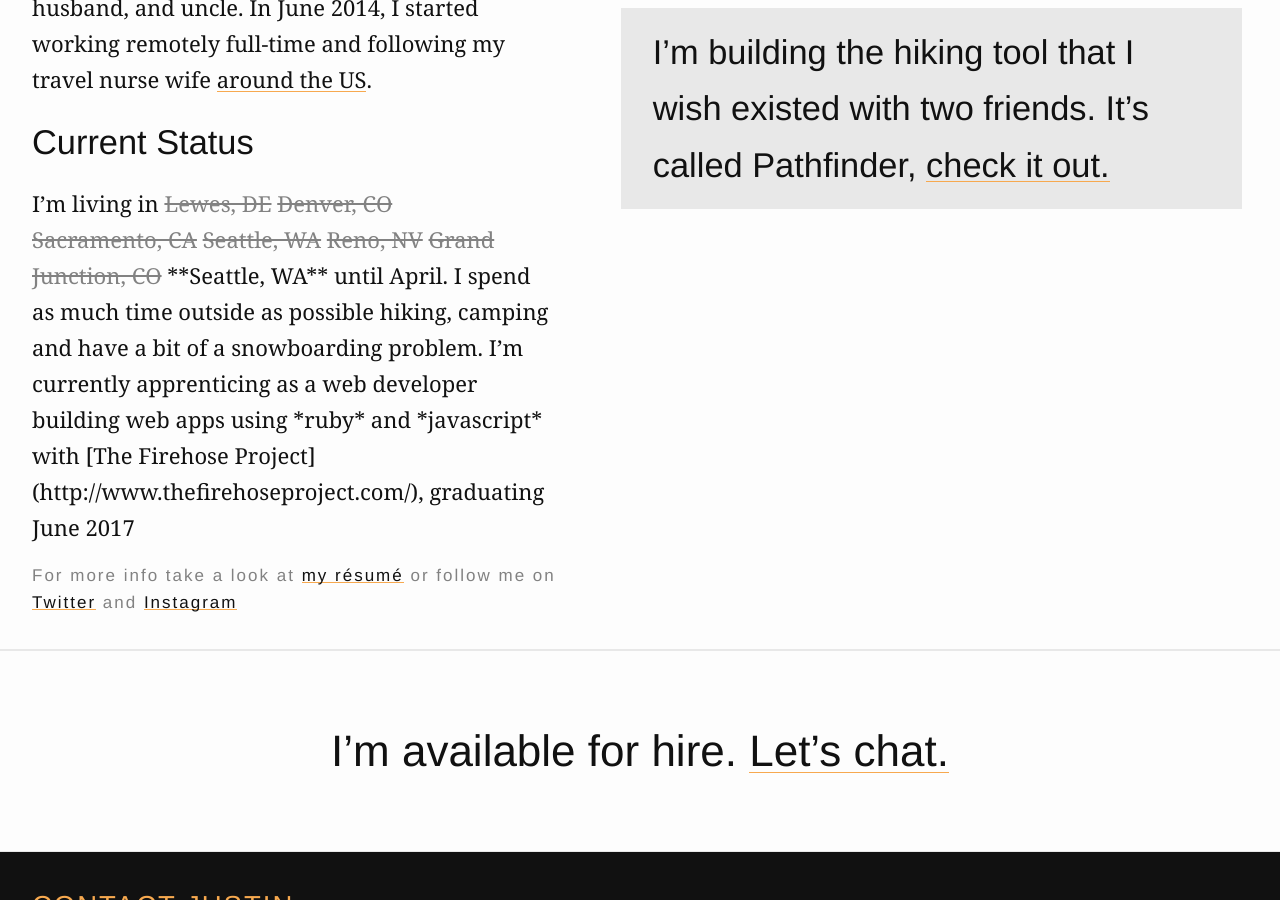
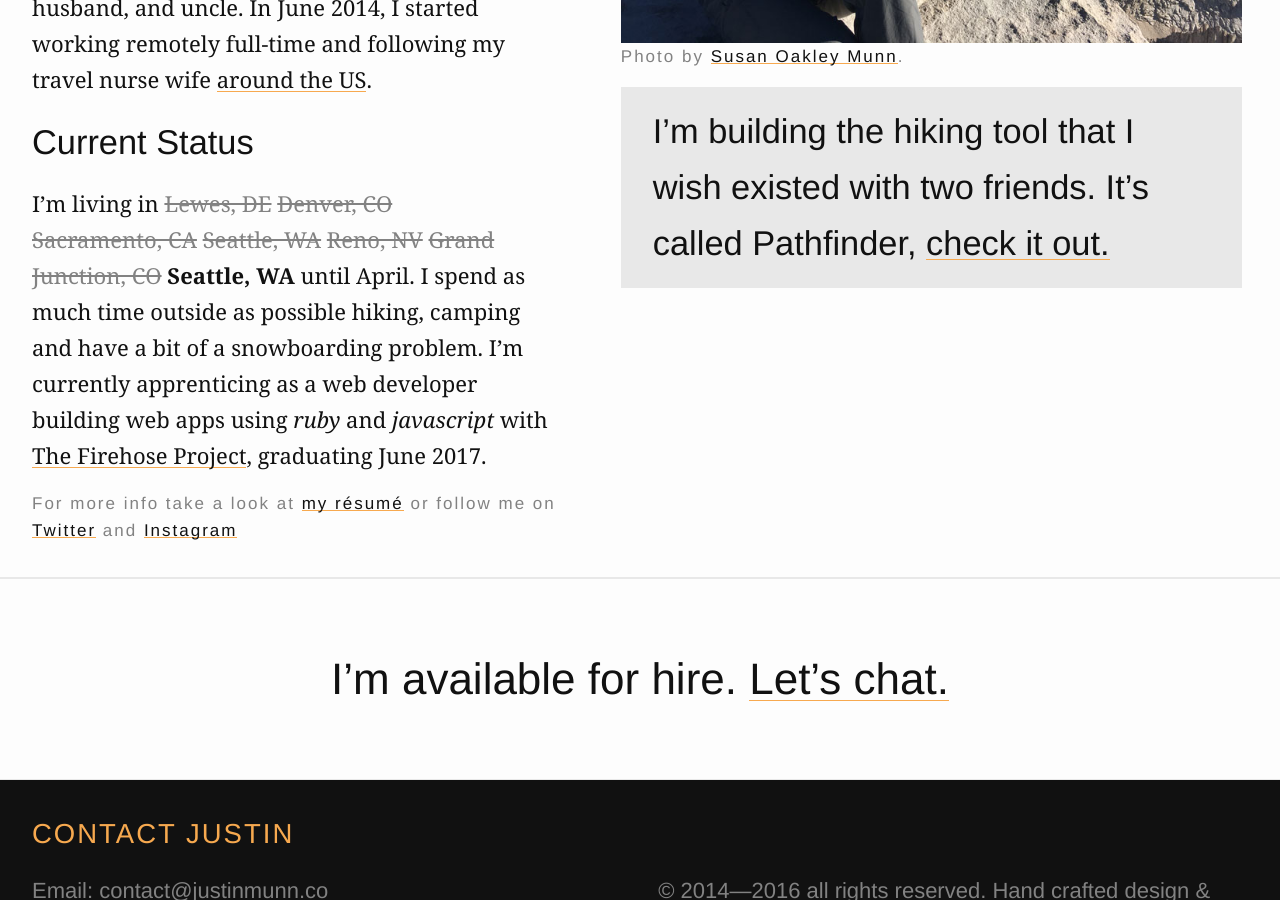
Before and after one commit to jwmunn-og/2016-personal-site, a Jekyll site: the page built from about.md, in a window 1280 px wide and 900 px high, scrolled down 1193 px. Built offline with Jekyll 4.4.1, drawn with Linux system fonts in a browser that asks for light colours.

Commit message:
Updated copy and about picture

```diff
--- a/about.md
+++ b/about.md
@@ -16,11 +16,11 @@ permalink: /about/
             <h3>Brief History</h3>
             <p>I was born and raised in South and North Carolina respectively. I&rsquo;m originally from Darlington, grew up in Rocky Mount, went to undergrad in Wilmington, and moved to Raleigh after graduation to begin my design career in 2010. While living in Raleigh I became a proud husband, and uncle. In June 2014, I started working remotely full-time and following my travel nurse wife <a href="http://susanandjustin.us">around the US</a>.</p>
             <h3>Current Status</h3>
-            <p>I&rsquo;m living in <del>Lewes,&nbsp;DE</del> <del>Denver,&nbsp;CO</del> <del>Sacramento,&nbsp;CA</del> <del>Seattle,&nbsp;WA</del> <del>Reno, NV</del> <del>Grand Junction, CO</del> **Seattle, WA** until April. I spend as much time outside as possible hiking, camping and have a bit of a snowboarding problem. I&rsquo;m currently apprenticing as a web developer building web apps using *ruby* and *javascript* with [The&nbsp;Firehose&nbsp;Project](http://www.thefirehoseproject.com/), graduating June 2017</p>
+            <p>I&rsquo;m living in <del>Lewes,&nbsp;DE</del> <del>Denver,&nbsp;CO</del> <del>Sacramento,&nbsp;CA</del> <del>Seattle,&nbsp;WA</del> <del>Reno, NV</del> <del>Grand Junction, CO</del> <strong>Seattle, WA</strong> until April. I spend as much time outside as possible hiking, camping and have a bit of a snowboarding problem. I&rsquo;m currently apprenticing as a web developer building web apps using <em>ruby</em> and <em>javascript</em> with <a href="http://www.thefirehoseproject.com/">The&nbsp;Firehose&nbsp;Project</a>, graduating June 2017.</p>
             <h5>For more info take a look at <a href="https://www.linkedin.com/in/jwmunn">my résumé</a> or follow me on <a href="https://twitter.com/jwmunn">Twitter</a> and <a href="https://www.instagram.com/jwmunn/">Instagram</a></h5>
         </div>
         <div class="half">
-            <figure><img src="/images/hidden-lake-lookout.jpg" alt="Hidden Lake Lookout" />
+            <figure><img src="/images/about-bio.jpg" alt="Mt. Whitney Summit" />
             <h5>Photo by <a href="https://www.instagram.com/susanjmunn/">Susan Oakley Munn</a>.</h5></figure>
             <h4 class="light-grey">I&rsquo;m building the hiking tool that I wish existed with two friends. It&rsquo;s called Pathfinder, <a href="http://pathfinderhikes.com">check it out.</a></h4>
         </div>
```
Also changed, not shown: images/about-bio.jpg (added), 1 other file.
